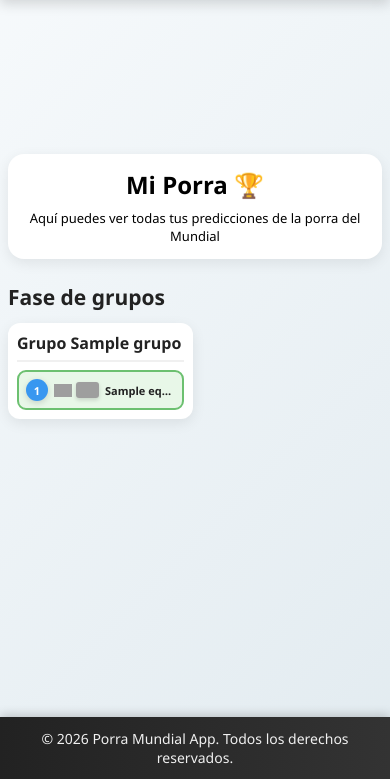
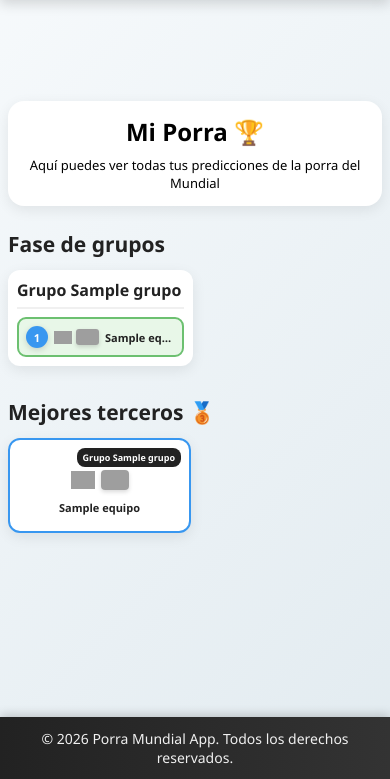
Before and after one commit to nachodorado98/Porra-App, a Python web app: template python/src/templates/mi_porra.html in a window 390 px wide. Shown: the part 65-844 px from the top of the page. Run offline with Jinja, Linux system fonts and the light colour scheme; the template is opened without the code that fills it: most values are stand-ins (such as "Sample title", 1, 10 or a date in 2020); grey boxes are pictures that could not be loaded.

Commit message:
Diseño de la porra de los mejores terceros en pagina mi porra

```diff
--- a/python/src/static/css/mi_porra.css
+++ b/python/src/static/css/mi_porra.css
@@ -1,4 +1,4 @@
-/*------------------------------------------------------ MI PORRA COMPACTA --------------------------------------------*/
+/*------------------------------------------------------MI PORRA--------------------------------------------*/
 
 .mi-porra-wrapper{
     width:100%;
@@ -397,3 +397,120 @@
     }
 
 }
+
+.terceros-grid{
+    display:grid;
+    grid-template-columns:repeat(8, 1fr);
+    gap:12px;
+}
+
+.tercero-card{
+    background:white;
+    border-radius:14px;
+    padding:14px 10px;
+    box-shadow:0 4px 14px rgba(0,0,0,0.08);
+    border:2px solid #3897f0;
+
+    display:flex;
+    flex-direction:column;
+    align-items:center;
+    justify-content:center;
+    gap:8px;
+
+    position:relative;
+    min-height:120px;
+}
+
+.grupo-badge{
+    position:absolute;
+    top:8px;
+    right:8px;
+
+    background:#222;
+    color:white;
+
+    padding:4px 7px;
+    border-radius:8px;
+
+    font-size:10px;
+    font-weight:700;
+}
+
+.tercero-imagenes{
+    display:flex;
+    align-items:center;
+    gap:6px;
+    margin-top:14px;
+}
+
+.tercero-escudo-img{
+    width:30px;
+    height:30px;
+    object-fit:contain;
+}
+
+.tercero-bandera-img{
+    width:34px;
+    height:24px;
+    object-fit:cover;
+    border-radius:4px;
+    box-shadow:0 2px 4px rgba(0,0,0,0.15);
+}
+
+.tercero-nombre-equipo{
+    text-align:center;
+    font-size:13px;
+    font-weight:700;
+    color:#222;
+
+    max-width:100%;
+    overflow:hidden;
+    text-overflow:ellipsis;
+    white-space:nowrap;
+}
+
+@media (max-width:1150px){
+
+    .terceros-grid{
+        grid-template-columns:repeat(4, 1fr);
+    }
+
+}
+
+@media (max-width:560px){
+
+    .terceros-grid{
+        grid-template-columns:repeat(2, 1fr);
+        gap:8px;
+    }
+
+    .tercero-card{
+        padding:10px 8px;
+        min-height:95px;
+        border-radius:12px;
+    }
+
+    .grupo-badge{
+        font-size:9px;
+        padding:3px 6px;
+    }
+
+    .tercero-imagenes{
+        margin-top:12px;
+    }
+
+    .tercero-escudo-img{
+        width:24px;
+        height:24px;
+    }
+
+    .tercero-bandera-img{
+        width:28px;
+        height:20px;
+    }
+
+    .tercero-nombre-equipo{
+        font-size:11px;
+    }
+
+}
--- a/python/src/templates/mi_porra.html
+++ b/python/src/templates/mi_porra.html
@@ -21,7 +21,7 @@
 
         <div class="grupos-grid">
 
-            {% for grupo, equipos in grupos_completos.items() %}
+            {% for grupo, equipos in grupos_porra.items() %}
 
                 <div class="grupo-container">
 
@@ -56,6 +56,29 @@
 
     </section>
 
+    <section class="mi-porra-seccion">
+
+        <h2 class="titulo-seccion">Mejores terceros 🥉</h2>
+
+        <div class="terceros-grid">
+
+            {% for equipo in mejores_terceros %}
+
+                <div class="tercero-card">
+                    <div class="grupo-badge">Grupo {{ equipo.grupo }}</div>
+                    <div class="tercero-imagenes">
+                        <img class="tercero-escudo-img" src="{{ url_for('static', filename='imagenes/escudos/' ~ equipo.escudo ~ '.png') }}" alt="{{ equipo.nombre }}">
+                        <img class="tercero-bandera-img" src="{{ url_for('static', filename='imagenes/banderas/' ~ equipo.bandera ~ '.png') }}" alt="{{ equipo.nombre }}">
+                    </div>
+                    <div class="tercero-nombre-equipo">{{ equipo.nombre }}</div>
+                </div>
+
+            {% endfor %}
+
+        </div>
+
+    </section>
+
 </div>
 
 {% endblock principal %}
--- a/python/src/templates/porra.html
+++ b/python/src/templates/porra.html
@@ -66,6 +66,7 @@
         <a href="/porra/eliminatorias" class="btn-empezar" data-loading="true">Continuar porra →</a>
         <a href="/porra/reiniciar" class="btn-reiniciar" data-loading="true">Reiniciar porra ⟳</a>
       {% else %}
+        <a href="/porra/mi_porra" class="btn-empezar" data-loading="true">Ver mi porra</a>
         <a href="/porra/reiniciar" class="btn-reiniciar" data-loading="true">Rehacer porra desde el inicio ⟳</a>
       {% endif %}
 
--- a/python/src/templates/registro.html
+++ b/python/src/templates/registro.html
@@ -15,7 +15,6 @@
 
         <label for="username">Usuario:</label>
         <input type="text" id="usuario" name="usuario" autocomplete="off" required>
-        <span class="tooltip" id="tooltipUsuario">Introduce un usuario válido, por ejemplo: nombre_apellido, nombreapellido, etc. Sin espacios ni carácteres especiales</span>
 
         <label for="password">Contraseña:</label>
         <input type="password" id="contrasena" name="contrasena" autocomplete="off" required>
```
Also changed, not shown: python/src/blueprints/porra.py (+7 -2 lines), python/tests/testapp/test_pagina_porra.py (+3 -0 lines), python/tests/testapp/test_pagina_porra_eliminatorias.py (+1 -1 lines), python/tests/testapp/test_pagina_porra_mi_porra.py (+3 -0 lines).
